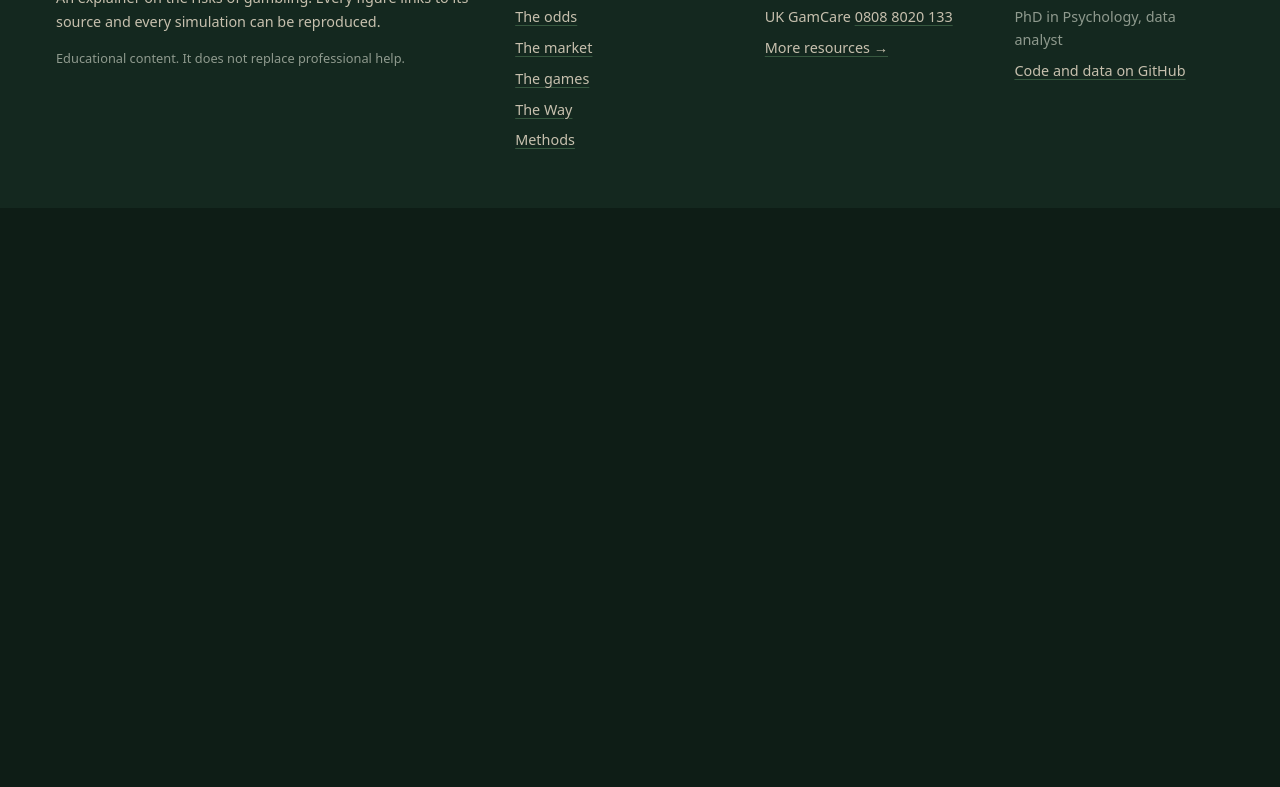
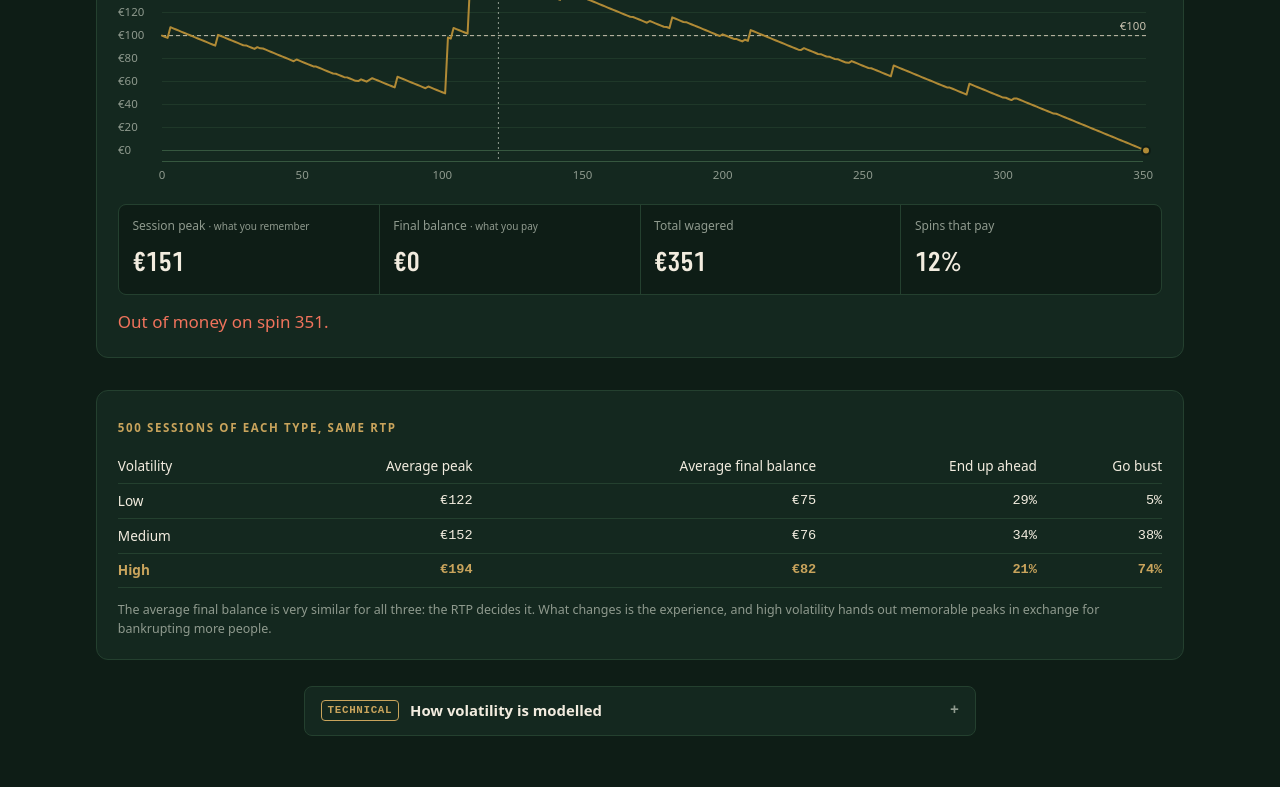
Before and after one commit to zamora16/unmasking-gambling, an Astro site: page /unmasking-gambling/en/games/slots in a window 1280 px wide. Shown: the part 2632-3419 px from the top of the page. Before the commit the page ends 2840 px from the top, so only its background shows below. Built offline with nearby package versions, Linux system fonts and the light colour scheme; Astro itself is replaced by a stand-in of ours.

Commit message:
Add a volatility session simulator to the slots page
Same RTP, three payout shapes: the table is rescaled so every volatility
returns exactly the chosen RTP, which isolates the effect of variance.
One seeded session shows the peak you remember against the balance you
end with, and 500 sessions per type compare average peak, final balance,
share ahead and share ruined. Ported from overhaul/v2.

```diff
--- /dev/null
+++ b/src/islands/games/SlotSession.tsx
@@ -0,0 +1,192 @@
+import { useMemo, useState } from 'react';
+import { hitFrequency, simulateSession, type Volatility } from '../../lib/volatility';
+import { fmt, type Lang } from '../../i18n';
+import LineChart from '../../charts/LineChart';
+import { Dual } from '../../charts/core';
+
+const VOLS: Volatility[] = ['low', 'medium', 'high'];
+const RUNS = 500;
+const BANKROLL = 100;
+const BET = 1;
+
+const T = {
+  es: {
+    vol: { low: 'Baja', medium: 'Media', high: 'Alta' } as Record<Volatility, string>,
+    volLabel: 'Volatilidad',
+    rtp: 'RTP',
+    spins: 'Tiradas',
+    replay: 'Otra sesión',
+    chart: 'Tu saldo en una sesión (100 € y apuestas de 1 €)',
+    peak: 'Pico de la sesión',
+    peakNote: 'lo que se recuerda',
+    final: 'Saldo final',
+    finalNote: 'lo que se paga',
+    turnover: 'Total apostado',
+    hit: 'Tiradas con premio',
+    busted: (n: number) => `Sin saldo en la tirada ${n}.`,
+    compare: `${RUNS} sesiones de cada tipo, con el mismo RTP`,
+    colVol: 'Volatilidad',
+    colPeak: 'Pico medio',
+    colFinal: 'Saldo final medio',
+    colAhead: 'Acaban ganando',
+    colBust: 'Se quedan sin nada',
+    foot: 'El saldo final medio es muy parecido en las tres: lo decide el RTP. Lo que cambia es la experiencia, y la volatilidad alta regala picos memorables a cambio de arruinar a más gente.',
+    start: 'Inicio',
+  },
+  en: {
+    vol: { low: 'Low', medium: 'Medium', high: 'High' } as Record<Volatility, string>,
+    volLabel: 'Volatility',
+    rtp: 'RTP',
+    spins: 'Spins',
+    replay: 'Another session',
+    chart: 'Your balance in one session (€100, €1 bets)',
+    peak: 'Session peak',
+    peakNote: 'what you remember',
+    final: 'Final balance',
+    finalNote: 'what you pay',
+    turnover: 'Total wagered',
+    hit: 'Spins that pay',
+    busted: (n: number) => `Out of money on spin ${n}.`,
+    compare: `${RUNS} sessions of each type, same RTP`,
+    colVol: 'Volatility',
+    colPeak: 'Average peak',
+    colFinal: 'Average final balance',
+    colAhead: 'End up ahead',
+    colBust: 'Go bust',
+    foot: 'The average final balance is very similar for all three: the RTP decides it. What changes is the experience, and high volatility hands out memorable peaks in exchange for bankrupting more people.',
+    start: 'Start',
+  },
+};
+
+export default function SlotSession({ lang }: { lang: Lang }) {
+  const t = T[lang];
+  const f = fmt(lang);
+  const [vol, setVol] = useState<Volatility>('high');
+  const [rtp, setRtp] = useState(95);
+  const [spins, setSpins] = useState(500);
+  const [seed, setSeed] = useState(7);
+
+  const run = useMemo(() => simulateSession({ bankroll: BANKROLL, bet: BET, spins, rtp: rtp / 100, volatility: vol, seed }), [vol, rtp, spins, seed]);
+
+  const comparison = useMemo(
+    () =>
+      VOLS.map((v) => {
+        let peak = 0,
+          fin = 0,
+          ahead = 0,
+          bust = 0;
+        for (let s = 1; s <= RUNS; s++) {
+          const r = simulateSession({ bankroll: BANKROLL, bet: BET, spins, rtp: rtp / 100, volatility: v, seed: s * 7919 });
+          peak += r.peak;
+          fin += r.finalBalance;
+          if (r.finalBalance > BANKROLL) ahead++;
+          if (r.busted) bust++;
+        }
+        return { v, peak: peak / RUNS, fin: fin / RUNS, ahead: ahead / RUNS, bust: bust / RUNS };
+      }),
+    [rtp, spins],
+  );
+
+  const step = Math.max(1, Math.floor(run.balance.length / 300));
+  const points = run.balance.map((y, x) => ({ x, y })).filter((p, i, a) => i % step === 0 || i === a.length - 1 || p.x === run.peakSpin);
+
+  return (
+    <div className="game slot-session">
+      <section className="panel wide-panel">
+        <div className="sim-controls">
+          <div className="field-inline">
+            <span>{t.volLabel}</span>
+            <div className="seg-group" role="radiogroup" aria-label={t.volLabel}>
+              {VOLS.map((v) => (
+                <button key={v} type="button" role="radio" aria-checked={vol === v} className={`seg-btn${vol === v ? ' on' : ''}`} onClick={() => setVol(v)}>
+                  {t.vol[v]}
+                </button>
+              ))}
+            </div>
+          </div>
+          <label className="field-inline grow">
+            <span>
+              {t.rtp}: <strong className="num">{rtp} %</strong>
+            </span>
+            <input type="range" min={85} max={99} value={rtp} onChange={(e) => setRtp(Number(e.target.value))} />
+          </label>
+          <label className="field-inline grow">
+            <span>
+              {t.spins}: <strong className="num">{f.int(spins)}</strong>
+            </span>
+            <input type="range" min={100} max={2000} step={100} value={spins} onChange={(e) => setSpins(Number(e.target.value))} />
+          </label>
+          <button type="button" className="btn ghost small" onClick={() => setSeed((s) => s + 1)}>
+            ↻ {t.replay}
+          </button>
+        </div>
+
+        <p className="panel-label">{t.chart}</p>
+        <LineChart
+          series={[{ key: 'b', label: t.final, color: 'var(--series-1)', points }]}
+          height={240}
+          zero={0}
+          hLines={[{ y: BANKROLL, label: f.eur(BANKROLL) }]}
+          annotations={[{ x: run.peakSpin, label: `${t.peak}: ${f.eur(run.peak)}` }]}
+          xFormat={(x) => f.int(x)}
+          yFormat={(y) => f.eur(Math.abs(y) < 0.5 ? 0 : y)}
+          tooltipX={(x) => `${t.spins}: ${f.int(x)}`}
+          ariaLabel={t.chart}
+        />
+
+        <dl className="scores four">
+          <div>
+            <dt>
+              {t.peak} <small>· {t.peakNote}</small>
+            </dt>
+            <dd className="win">{f.eur(run.peak)}</dd>
+          </div>
+          <div>
+            <dt>
+              {t.final} <small>· {t.finalNote}</small>
+            </dt>
+            <dd className={run.finalBalance < BANKROLL ? 'loss' : 'win'}>{f.eur(run.finalBalance)}</dd>
+          </div>
+          <div>
+            <dt>{t.turnover}</dt>
+            <dd>{f.eur(run.turnover)}</dd>
+          </div>
+          <div>
+            <dt>{t.hit}</dt>
+            <dd>{f.pct(hitFrequency(vol), 0)}</dd>
+          </div>
+        </dl>
+        {run.busted && <p className="loss">{t.busted(run.spins)}</p>}
+      </section>
+
+      <section className="panel wide-panel">
+        <p className="panel-label">{t.compare}</p>
+        <table className="paytable compare">
+          <thead>
+            <tr>
+              <th scope="col">{t.colVol}</th>
+              <th scope="col">{t.colPeak}</th>
+              <th scope="col">{t.colFinal}</th>
+              <th scope="col">{t.colAhead}</th>
+              <th scope="col">{t.colBust}</th>
+            </tr>
+          </thead>
+          <tbody>
+            {comparison.map((c) => (
+              <tr key={c.v} className={c.v === vol ? 'on' : ''}>
+                <th scope="row">{t.vol[c.v]}</th>
+                <td className="num">{f.eur(c.peak)}</td>
+                <td className="num">{f.eur(c.fin)}</td>
+                <td className="num">{f.pct(c.ahead, 0)}</td>
+                <td className="num">{f.pct(c.bust, 0)}</td>
+              </tr>
+            ))}
+          </tbody>
+        </table>
+        <p className="figure-foot">
+          <Dual simple={t.foot} tech={`${t.foot} ${lang === 'es' ? 'Sin ruina' : 'Without ruin'}, E[final] = 100 − n·(1 − RTP) = ${f.eur(BANKROLL - spins * (1 - rtp / 100))}.`} />
+        </p>
+      </section>
+    </div>
+  );
+}
--- /dev/null
+++ b/src/lib/volatility.ts
@@ -0,0 +1,153 @@
+/**
+ * Session model for a slot machine where volatility changes the *shape* of the
+ * payout distribution while the RTP stays exactly the same: payoutTable()
+ * rescales each shape to the requested RTP. Two machines with identical RTP
+ * give opposite sessions and the same expected end. The peak is what people
+ * remember; the final balance is what they pay.
+ */
+import { mulberry32 } from './rng';
+
+export type Volatility = 'low' | 'medium' | 'high';
+
+/**
+ * Forma de la distribución de premios: pares [multiplicador, probabilidad].
+ *
+ * Los multiplicadores son relativos: `payoutTable()` los reescala para que el
+ * RTP salga exactamente el pedido. Así la volatilidad cambia la **forma** del
+ * reparto sin tocar el total devuelto, que es justo lo que hay que demostrar.
+ */
+const SHAPES: Record<Volatility, Array<[number, number]>> = {
+  // Premios pequeños y constantes: casi la mitad de las tiradas devuelven algo.
+  low: [
+    [0, 0.55],
+    [1, 0.26],
+    [2, 0.13],
+    [4, 0.05],
+    [10, 0.009],
+    [40, 0.001],
+  ],
+  medium: [
+    [0, 0.72],
+    [1, 0.13],
+    [3, 0.09],
+    [8, 0.045],
+    [30, 0.014],
+    [150, 0.001],
+  ],
+  // Rachas largas sin nada y algún premio grande muy de tarde en tarde.
+  high: [
+    [0, 0.88],
+    [2, 0.06],
+    [6, 0.035],
+    [25, 0.018],
+    [120, 0.006],
+    [800, 0.001],
+  ],
+};
+
+export interface Outcome {
+  multiplier: number;
+  probability: number;
+}
+
+/** Tabla de premios calibrada para que el RTP sea exactamente `rtp` (0.95 = 95 %). */
+export function payoutTable(volatility: Volatility, rtp: number): Outcome[] {
+  const shape = SHAPES[volatility];
+  const rawEv = shape.reduce((sum, [multiplier, p]) => sum + multiplier * p, 0);
+  const scale = rawEv > 0 ? rtp / rawEv : 0;
+  return shape.map(([multiplier, probability]) => ({
+    multiplier: multiplier * scale,
+    probability,
+  }));
+}
+
+/** Proporción de tiradas que devuelven algo. Es lo que se percibe como "está pagando". */
+export function hitFrequency(volatility: Volatility): number {
+  return SHAPES[volatility]
+    .filter(([multiplier]) => multiplier > 0)
+    .reduce((sum, [, p]) => sum + p, 0);
+}
+
+function spin(table: Outcome[], random: () => number): number {
+  let roll = random();
+  for (const outcome of table) {
+    roll -= outcome.probability;
+    if (roll <= 0) return outcome.multiplier;
+  }
+  return table[table.length - 1].multiplier;
+}
+
+export interface SessionResult {
+  /** Saldo tras cada tirada, incluido el inicial. */
+  balance: number[];
+  spins: number;
+  /** Saldo máximo alcanzado: la cifra que la memoria retiene. */
+  peak: number;
+  peakSpin: number;
+  finalBalance: number;
+  /** Tiradas en las que se iba por encima del saldo inicial. */
+  spinsAhead: number;
+  /** Dinero total apostado. Casi siempre mucho mayor que lo perdido. */
+  turnover: number;
+  totalWon: number;
+  biggestWin: number;
+  /** Si el saldo llegó a cero antes de agotar las tiradas previstas. */
+  busted: boolean;
+}
+
+export function simulateSession(options: {
+  bankroll: number;
+  bet: number;
+  spins: number;
+  rtp: number;
+  volatility: Volatility;
+  seed: number;
+}): SessionResult {
+  const { bankroll, bet, spins, rtp, volatility, seed } = options;
+  const table = payoutTable(volatility, rtp);
+  const random = mulberry32(seed);
+
+  const balance: number[] = [bankroll];
+  let current = bankroll;
+  let peak = bankroll;
+  let peakSpin = 0;
+  let spinsAhead = 0;
+  let turnover = 0;
+  let totalWon = 0;
+  let biggestWin = 0;
+  let played = 0;
+
+  for (let i = 0; i < spins; i += 1) {
+    if (current < bet) break;
+
+    current -= bet;
+    turnover += bet;
+    played += 1;
+
+    const win = spin(table, random) * bet;
+    current += win;
+    totalWon += win;
+    if (win > biggestWin) biggestWin = win;
+
+    if (current > peak) {
+      peak = current;
+      peakSpin = played;
+    }
+    if (current > bankroll) spinsAhead += 1;
+
+    balance.push(current);
+  }
+
+  return {
+    balance,
+    spins: played,
+    peak,
+    peakSpin,
+    finalBalance: current,
+    spinsAhead,
+    turnover,
+    totalWon,
+    biggestWin,
+    busted: current < bet,
+  };
+}
--- a/src/styles/games.css
+++ b/src/styles/games.css
@@ -443,3 +443,62 @@
     grid-template-columns: repeat(3, 1fr);
   }
 }
+
+/* slot session: volatility comparison */
+.seg-group {
+  display: inline-flex;
+  border: 1px solid var(--rule-strong);
+  border-radius: 999px;
+  padding: 2px;
+}
+.seg-btn {
+  font: inherit;
+  font-size: 0.85rem;
+  color: var(--ink-2);
+  background: none;
+  border: 0;
+  border-radius: 999px;
+  padding: 0.3rem 0.85rem;
+  cursor: pointer;
+}
+.seg-btn.on {
+  background: var(--gold);
+  color: #10211a;
+  font-weight: 700;
+}
+.seg-btn:focus-visible {
+  outline: 2px solid var(--focus);
+  outline-offset: 2px;
+}
+.game .scores.four {
+  grid-template-columns: repeat(4, minmax(0, 1fr));
+}
+@media (max-width: 40rem) {
+  .game .scores.four {
+    grid-template-columns: repeat(2, minmax(0, 1fr));
+  }
+}
+.game .scores small {
+  font-weight: 400;
+  text-transform: none;
+  letter-spacing: 0;
+  color: var(--ink-3);
+}
+.paytable.compare {
+  width: 100%;
+  overflow-x: auto;
+}
+.paytable.compare tr.on th,
+.paytable.compare tr.on td {
+  color: var(--gold);
+  font-weight: 700;
+}
+@media (max-width: 40rem) {
+  .paytable.compare {
+    display: block;
+    font-size: 0.82rem;
+  }
+}
+.paytable.compare thead th:not(:first-child) {
+  text-align: right;
+}
--- a/src/views/games/Slots.astro
+++ b/src/views/games/Slots.astro
@@ -3,6 +3,7 @@ import Base from '../../layouts/Base.astro';
 import PageHead from '../../components/PageHead.astro';
 import GameNav from '../../components/GameNav.astro';
 import TechBox from '../../components/TechBox.astro';
+import SlotSession from '../../islands/games/SlotSession';
 import Slot from '../../islands/games/Slot';
 import { type Lang, fmt, href } from '../../i18n';
 import { exactRTP, sevenOdds, PAYTABLE } from '../../lib/slot';
@@ -122,6 +123,37 @@ const perHour = 1200 * (1 - rtp);
         )
       }
 
+      <h2>{es ? 'Misma máquina, otra experiencia' : 'Same machine, different experience'}</h2>
+      {
+        es ? (
+          <p>
+            Dos tragaperras pueden devolver exactamente lo mismo y sentirse opuestas. La <strong>volatilidad</strong> decide cómo se reparte el dinero devuelto: muchos premios pequeños, o casi nunca nada y de vez en cuando uno enorme. Juega una sesión y compara el pico que alcanzas con lo que te queda al final.
+          </p>
+        ) : (
+          <p>
+            Two slot machines can pay back exactly the same and feel completely different. <strong>Volatility</strong> decides how the money is handed back: lots of small wins, or almost nothing and now and then a huge one. Play a session and compare the peak you reach with what you have left at the end.
+          </p>
+        )
+      }
+    </div>
+    <div class="wide">
+      <SlotSession client:idle lang={lang} />
+    </div>
+    <div class="measure prose">
+      <TechBox lang={lang} title={es ? 'Cómo se modela la volatilidad' : 'How volatility is modelled'}>
+        {
+          es ? (
+            <p>
+              Cada volatilidad es una distribución de multiplicadores con sus probabilidades. La tabla se reescala para que la esperanza sea exactamente el RTP elegido, así que la volatilidad cambia la forma (la varianza) sin tocar la media. Cada sesión usa un generador con semilla (mulberry32): la comparación entre volatilidades es de {500} sesiones reproducibles por tipo.
+            </p>
+          ) : (
+            <p>
+              Each volatility is a distribution of multipliers with their probabilities. The table is rescaled so its expectation is exactly the chosen RTP, so volatility changes the shape (the variance) without touching the mean. Every session uses a seeded generator (mulberry32): the comparison runs {500} reproducible sessions per type.
+            </p>
+          )
+        }
+      </TechBox>
+
       <h2>{es ? 'La velocidad es el verdadero precio' : 'Speed is the real price'}</h2>
       {
         es ? (
```
Also changed, not shown: tests/games.test.ts (+20 -0 lines), README.md.
